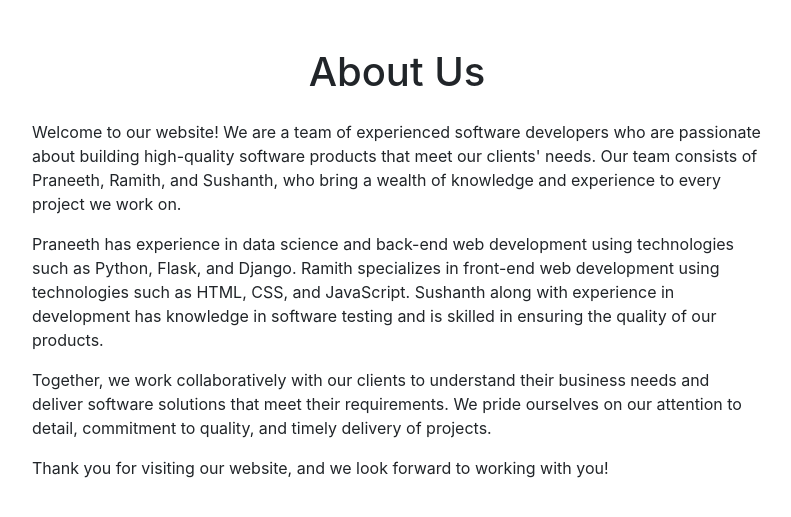
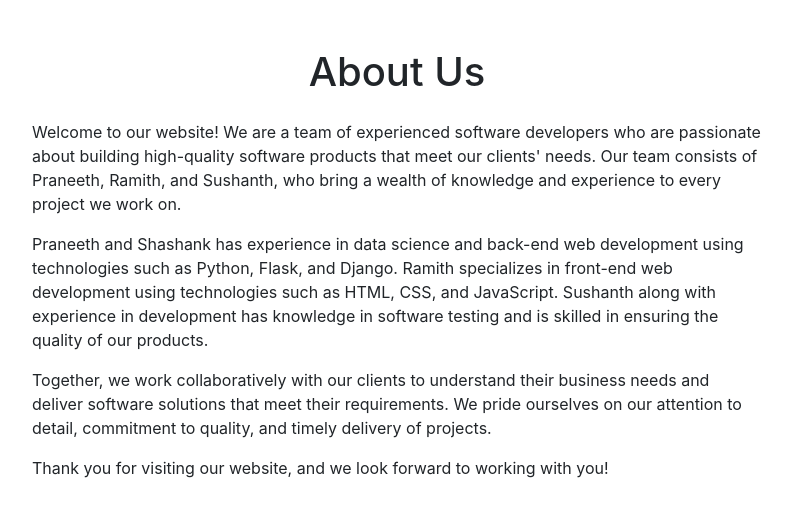
Before and after one commit to devlufu/VirtualTeachingBoard, a Flask app: page /about in a window 1280 px wide. Shown: the part 56-573 px from the top of the page, without its empty margins (243-1034 px from the left). Run offline with Flask 3, Linux system fonts and the light colour scheme; some libraries are stand-ins or nearby versions.

Commit message:
Update about

```diff
--- a/templates/about.html
+++ b/templates/about.html
@@ -34,7 +34,7 @@
       <div class="col-md-8 mx-auto">
         <h1 class="text-center mb-4">About Us</h1>
         <p>Welcome to our website! We are a team of experienced software developers who are passionate about building high-quality software products that meet our clients' needs. Our team consists of Praneeth, Ramith, and Sushanth, who bring a wealth of knowledge and experience to every project we work on.</p>
-        <p>Praneeth has experience in data science and back-end web development using technologies such as Python, Flask, and Django. Ramith specializes in front-end web development using technologies such as HTML, CSS, and JavaScript. Sushanth along with experience in development has knowledge in software testing and is skilled in ensuring the quality of our products.</p>
+        <p>Praneeth and Shashank has experience in data science and back-end web development using technologies such as Python, Flask, and Django. Ramith specializes in front-end web development using technologies such as HTML, CSS, and JavaScript. Sushanth along with experience in development has knowledge in software testing and is skilled in ensuring the quality of our products.</p>
         <p>Together, we work collaboratively with our clients to understand their business needs and deliver software solutions that meet their requirements. We pride ourselves on our attention to detail, commitment to quality, and timely delivery of projects.</p>
         <p>Thank you for visiting our website, and we look forward to working with you!</p>
       </div>
```
